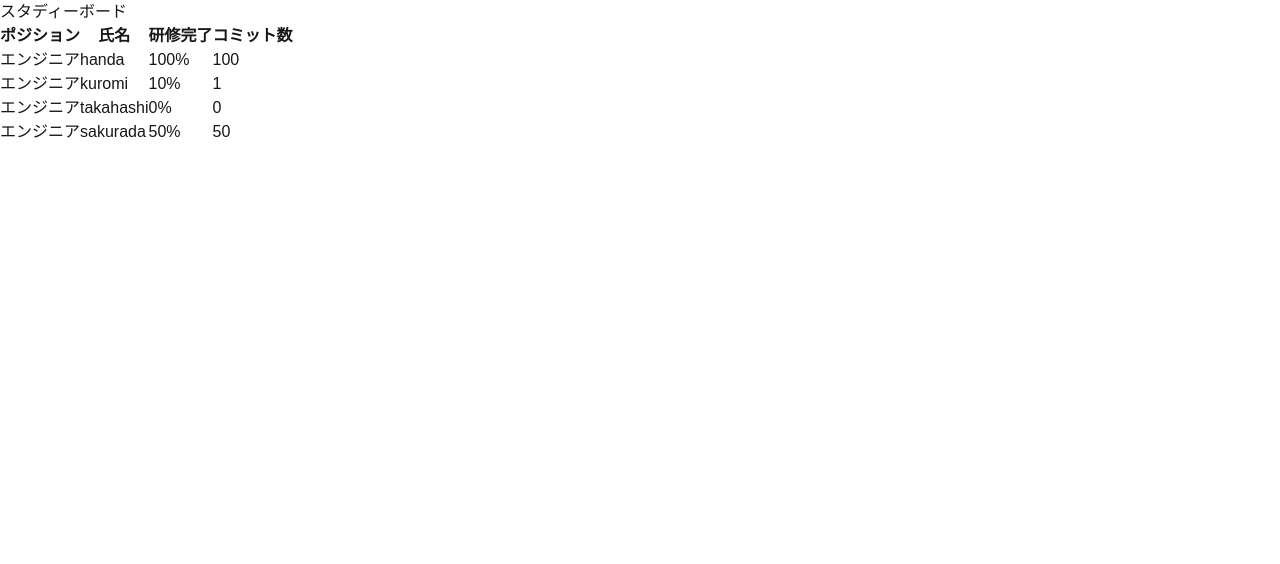
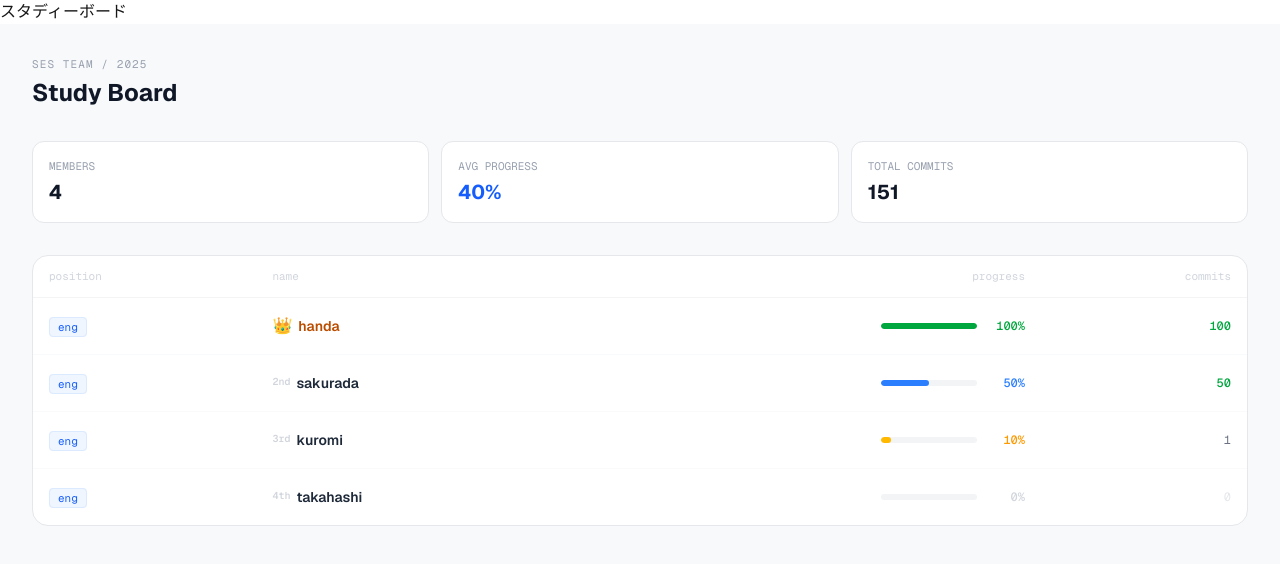
Before and after one commit to arp-y-kuromi/StudyBoard, a Next.js app: page / in a window 1280 px wide. Shown: the top 564 px of the page. Built offline with nearby package versions, Linux system fonts and the light colour scheme.

Commit message:
画面作成

```diff
--- a/components/StudyTable.tsx
+++ b/components/StudyTable.tsx
@@ -1,39 +1,138 @@
-import { Member } from "@/types/member";
-
-const members: Member[] = [
+const members = [
   { id: 1, position: "エンジニア", name: "handa", progress: 100, commits: 100 },
-  { id: 2, position: "エンジニア", name: "kuromi", progress: 10, commits: 1 },
-  { id: 3, position: "エンジニア", name: "takahashi", progress: 0, commits: 0 },
   {
-    id: 4,
+    id: 2,
     position: "エンジニア",
     name: "sakurada",
     progress: 50,
     commits: 50,
   },
+  { id: 3, position: "エンジニア", name: "kuromi", progress: 10, commits: 1 },
+  { id: 4, position: "エンジニア", name: "takahashi", progress: 0, commits: 0 },
 ];
+
+const sorted = [...members].sort((a, b) => b.progress - a.progress);
+const avg = Math.round(
+  members.reduce((s, m) => s + m.progress, 0) / members.length,
+);
+const total = members.reduce((s, m) => s + m.commits, 0);
+
+const rankLabel = (i: number) =>
+  i === 0 ? null : (["", "2nd", "3rd", "4th"][i] ?? `${i + 1}th`);
+
+const barColor = (p: number) => {
+  if (p === 100) return "bg-green-600";
+  if (p >= 50) return "bg-blue-500";
+  if (p > 0) return "bg-amber-400";
+  return "bg-gray-200";
+};
+
+const pctColor = (p: number) => {
+  if (p === 100) return "text-green-600";
+  if (p >= 50) return "text-blue-500";
+  if (p > 0) return "text-amber-500";
+  return "text-gray-300";
+};
 
 export default function StudyTable() {
   return (
-    <table>
+    <div className="bg-[#f8f9fb] min-h-screen p-8 font-sans">
+      {/* ヘッダー */}
+      <div className="mb-8">
+        <p className="text-[11px] text-gray-400 font-mono mb-1 tracking-widest">
+          SES TEAM / 2025
+        </p>
+        <h1 className="text-2xl font-bold text-gray-900">Study Board</h1>
+      </div>
+
+      {/* サマリー */}
+      <div className="grid grid-cols-3 gap-3 mb-8">
+        {[
+          { label: "MEMBERS", val: members.length, accent: false },
+          { label: "AVG PROGRESS", val: `${avg}%`, accent: true },
+          { label: "TOTAL COMMITS", val: total, accent: false },
+        ].map((s) => (
+          <div
+            key={s.label}
+            className="bg-white border border-gray-200 rounded-xl p-4"
+          >
+            <p className="text-[11px] font-mono text-gray-400 mb-1">
+              {s.label}
+            </p>
+            <p
+              className={`text-xl font-bold ${s.accent ? "text-blue-600" : "text-gray-900"}`}
+            >
+              {s.val}
+            </p>
+          </div>
+        ))}
+      </div>
+
+      {/* テーブル */}
+      <div className="bg-white border border-gray-200 rounded-2xl overflow-hidden">
+        <table className="w-full border-collapse">
           <thead>
-        <tr>
-          <th>ポジション</th>
-          <th>氏名</th>
-          <th>研修完了</th>
-          <th>コミット数</th>
+            <tr className="border-b border-gray-100">
+              {["position", "name", "progress", "commits"].map((h, i) => (
+                <th
+                  key={h}
+                  className={`text-[11px] font-mono font-normal text-gray-300 px-4 py-3 ${i >= 2 ? "text-right" : "text-left"}`}
+                >
+                  {h}
+                </th>
+              ))}
             </tr>
           </thead>
           <tbody>
-        {members.map((m) => (
-          <tr key={m.id}>
-            <td>{m.position}</td>
-            <td>{m.name}</td>
-            <td>{m.progress}%</td>
-            <td>{m.commits}</td>
+            {sorted.map((m, i) => (
+              <tr
+                key={m.id}
+                className="border-b border-gray-50 last:border-none hover:bg-gray-50 transition-colors"
+              >
+                <td className="px-4 py-4">
+                  <span className="text-[11px] font-mono bg-blue-50 text-blue-600 border border-blue-100 px-2 py-0.5 rounded">
+                    {m.position === "エンジニア" ? "eng" : "des"}
+                  </span>
+                </td>
+                <td className="px-4 py-4">
+                  <div
+                    className={`text-sm font-semibold flex items-center gap-1.5 ${i === 0 ? "text-amber-700" : "text-gray-800"}`}
+                  >
+                    {i === 0 ? (
+                      <span className="text-base">👑</span>
+                    ) : (
+                      <span className="text-[10px] font-mono text-gray-300">
+                        {rankLabel(i)}
+                      </span>
+                    )}
+                    {m.name}
+                  </div>
+                </td>
+                <td className="px-4 py-4">
+                  <div className="flex items-center gap-2 justify-end">
+                    <div className="w-24 h-1.5 bg-gray-100 rounded-full overflow-hidden">
+                      <div
+                        className={`h-full rounded-full ${barColor(m.progress)}`}
+                        style={{ width: `${m.progress}%` }}
+                      />
+                    </div>
+                    <span
+                      className={`text-xs font-mono font-medium w-10 text-right ${pctColor(m.progress)}`}
+                    >
+                      {m.progress}%
+                    </span>
+                  </div>
+                </td>
+                <td
+                  className={`px-4 py-4 text-right text-xs font-mono ${m.commits >= 50 ? "text-green-600 font-medium" : m.commits > 0 ? "text-gray-500" : "text-gray-200"}`}
+                >
+                  {m.commits}
+                </td>
               </tr>
             ))}
           </tbody>
         </table>
+      </div>
+    </div>
   );
 }
```
Lines whose indentation alone changed are shown as unchanged.
